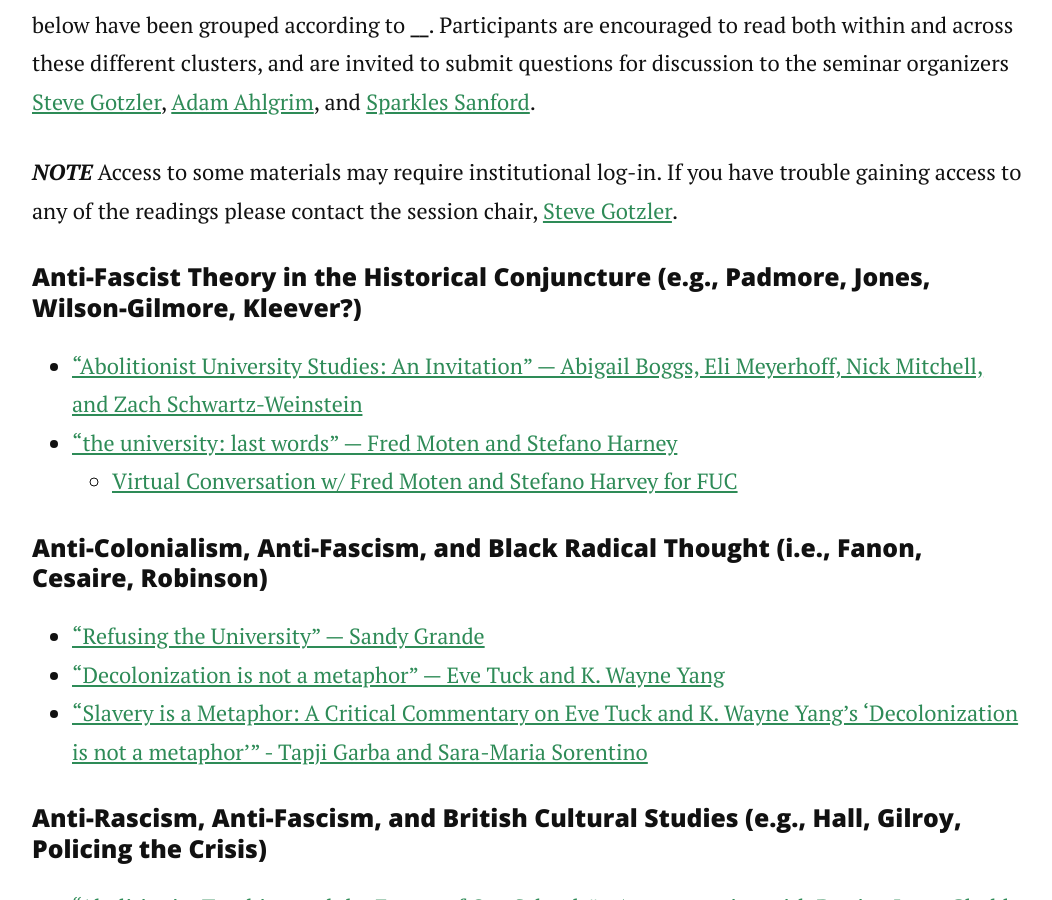
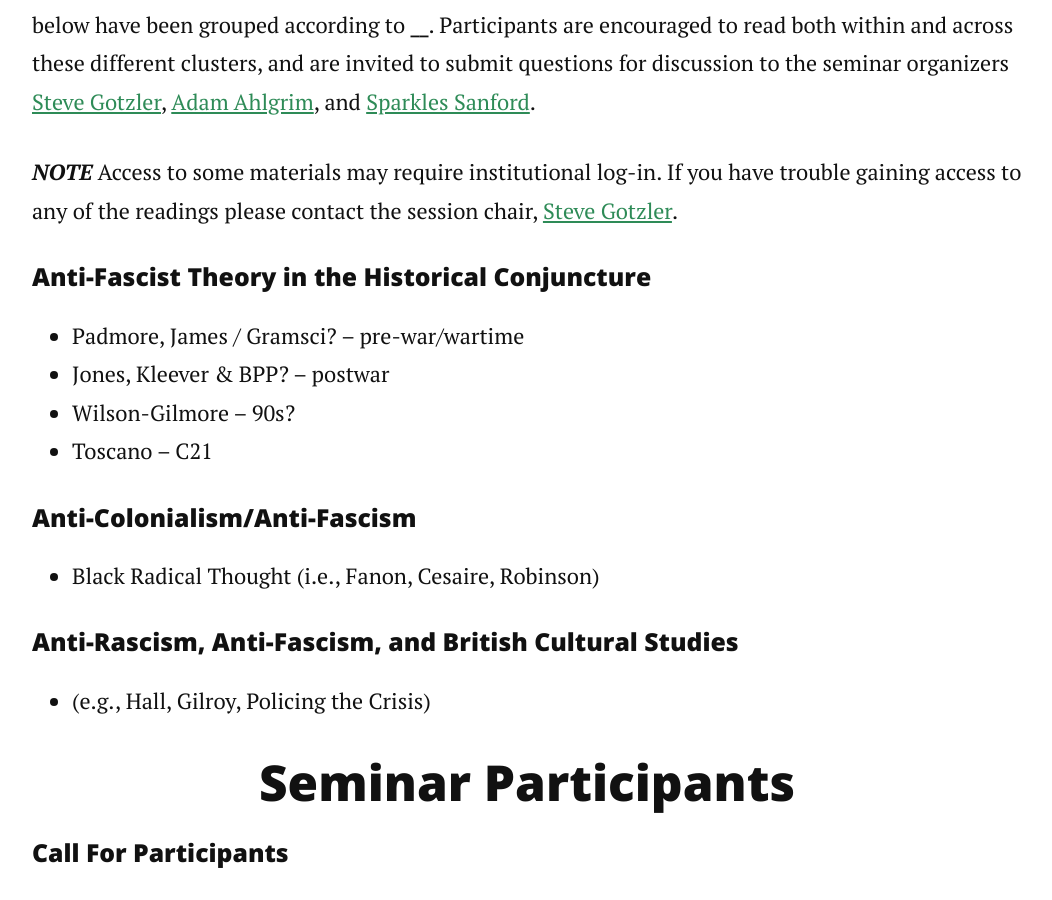
Before and after one commit to sgotzler/csa_reckoning, a Jekyll site: the page built from index.md, in a window 1280 px wide and 900 px high, scrolled down 2036 px. Shown: the whole window, without its empty margins (113-1165 px from the left). Built offline with Jekyll 4.4.1, drawn with Linux system fonts in a browser that asks for light colours; nearby versions of some CDN libraries; some of the changed text lies outside the part shown.

Commit message:
Update index.md

```diff
--- a/index.md
+++ b/index.md
@@ -30,24 +30,25 @@ Seminar readings will be drawn from across historical periods and intellectual t
 
 ***NOTE*** Access to some materials may require institutional log-in. If you have trouble gaining access to any of the readings please contact the session chair, [Steve Gotzler](mailto:sgotzler@andrew.cmu.edu).
 
-#### Anti-Fascist Theory in the Historical Conjuncture (e.g., Padmore, Jones, Wilson-Gilmore, Kleever?)
-- <a href="https://abolition.university/wp-content/uploads/2019/08/Abolitionist-University-Studies_-An-Invitation-Release-1-version.pdf" target="_blank">"Abolitionist University Studies: An Invitation" — Abigail Boggs, Eli Meyerhoff, Nick Mitchell, and Zach Schwartz-Weinstein</a>
-- <a href="https://anthropology.fas.harvard.edu/files/anthrodept/files/the_university_last_words_fred_moten_and_stefano_harney.pdf" target="_blank">"the university: last words" — Fred Moten and Stefano Harney</a>
-  - <a href="https://www.youtube.com/watch?v=zqWMejD_XU8" target="_blank">Virtual Conversation w/ Fred Moten and Stefano Harvey for FUC
+#### Anti-Fascist Theory in the Historical Conjuncture
+- Padmore, James / Gramsci? -- pre-war/wartime
+- Jones, Kleever & BPP? -- postwar
+- Wilson-Gilmore -- 90s?
+- Toscano -- C21
 
-#### Anti-Colonialism, Anti-Fascism, and Black Radical Thought (i.e., Fanon, Cesaire, Robinson)
-- <a href="https://www.academia.edu/37026360/Refusing_the_University" target="_blank">"Refusing the University" — Sandy Grande</a>
-- <a href="https://clas.osu.edu/sites/clas.osu.edu/files/Tuck%20and%20Yang%202012%20Decolonization%20is%20not%20a%20metaphor.pdf" target="_blank">"Decolonization is not a metaphor" — Eve Tuck and K. Wayne Yang</a>
-- <a href="https://onlinelibrary.wiley.com/doi/epdf/10.1111/anti.12615" target="_blank">"Slavery is a Metaphor: A Critical Commentary on Eve Tuck and K. Wayne Yang's 'Decolonization is not a metaphor'" - Tapji Garba and Sara-Maria Sorentino</a>
+#### Anti-Colonialism/Anti-Fascism
+- Black Radical Thought (i.e., Fanon, Cesaire, Robinson)
 
-#### Anti-Rascism, Anti-Fascism, and British Cultural Studies (e.g., Hall, Gilroy, Policing the Crisis)
-- <a href="https://www.youtube.com/watch?v=uJZ3RPJ2rNc" target="_blank">"Abolitionist Teaching and the Future of Our Schools" - A conversation with Bettina Love, Gholdy Muhammad, Dena Simmons and Brian Jones</a>
-- <a href="https://jeffreymoro.com/blog/2020-02-13-against-cop-shit/" target="_blank">"Against Cop Shit" — Jeffrey Moro</a>
-- <a href="https://nycstandswithstandingrock.wordpress.com/standingrocksyllabus/" target="_blank">The Standing Rock Syllabus — NYC Stands With Standing Rock</a>
+#### Anti-Rascism, Anti-Fascism, and British Cultural Studies
+- (e.g., Hall, Gilroy, Policing the Crisis)
+
 
 <div align="center">
   <h2>Seminar Participants</h2>
 </div>
+
+#### Call For Participants
+*ADD CFP*
 
 ***Adam Ahlgrim*** PhD Candidate in English, Duquesne University
 
```
